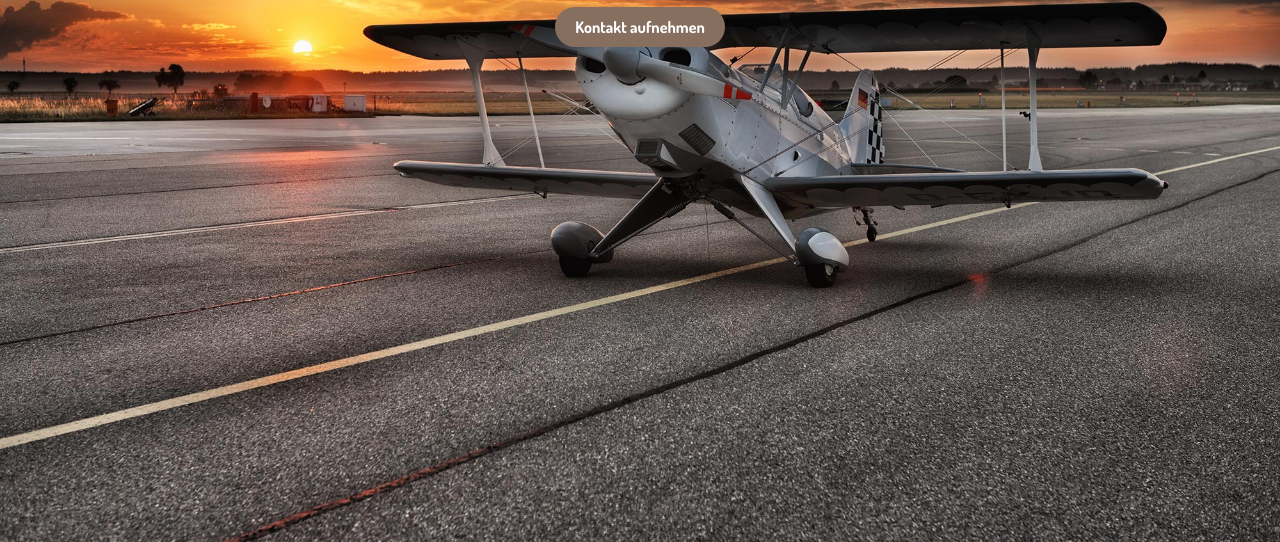
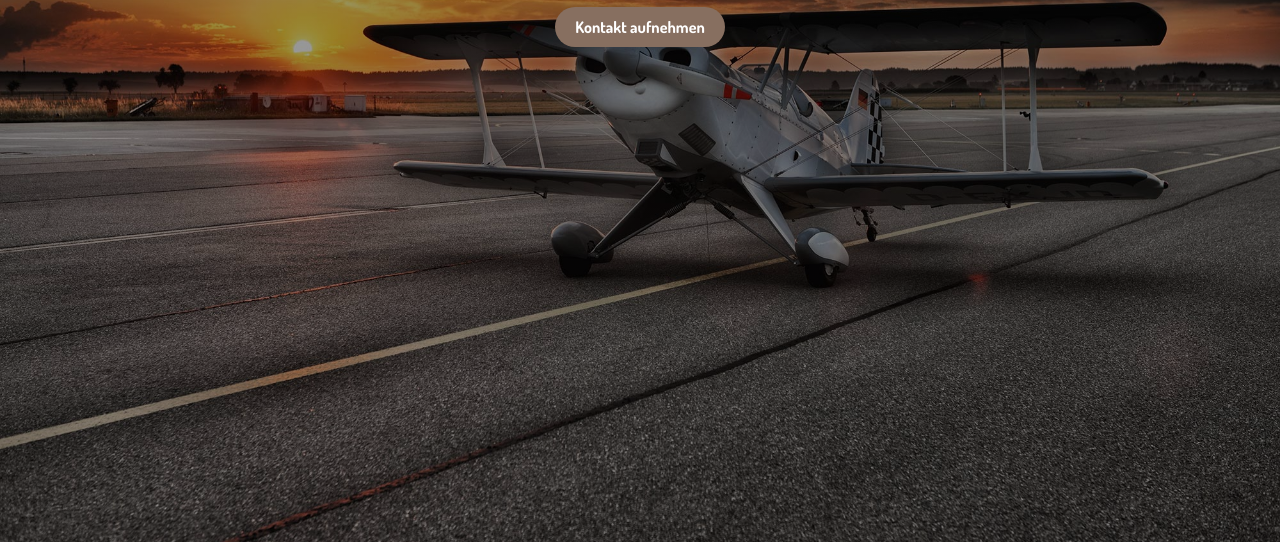
Before and after one commit to Murphy-KS/Landingpage01, a plain HTML site: page index.html in a window 1280 px wide. Shown: the part 258-800 px from the top of the page. Drawn offline with Linux system fonts and the light colour scheme.

Commit message:
hintergrund abgedunkelt

```diff
--- a/styles/main.css
+++ b/styles/main.css
@@ -6,7 +6,9 @@
 
 html {
   height: 100%;
-  background-image: url("../img/pexels-pixabay-45230.jpg");
+  background-image:
+    linear-gradient(to bottom, rgba(0, 0, 0, 0.4), rgba(0, 0, 0, 0.4)),
+    url("../img/pexels-pixabay-45230.jpg");
   background-size: cover;
   background-repeat: no-repeat;
   background-attachment: fixed;
```
